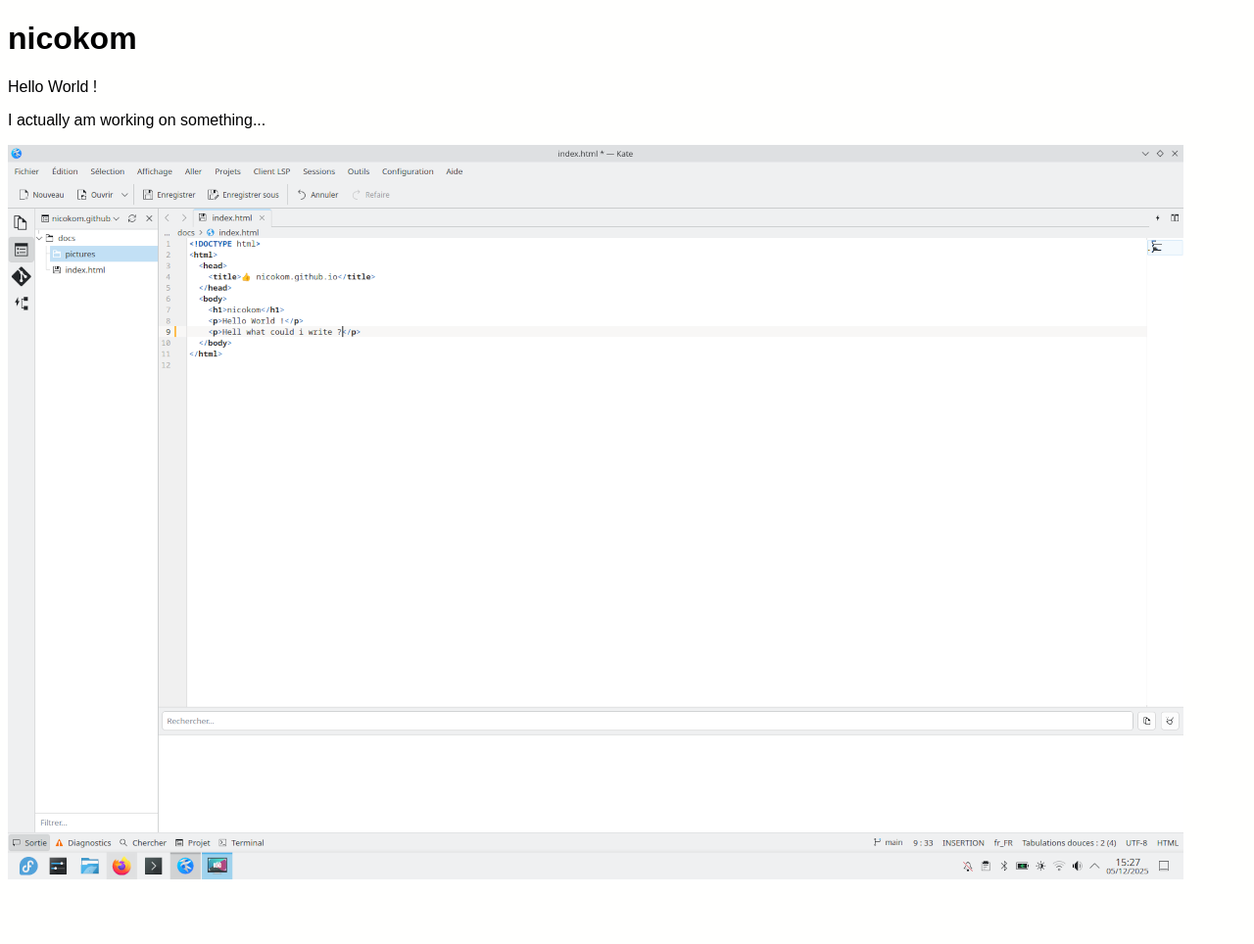
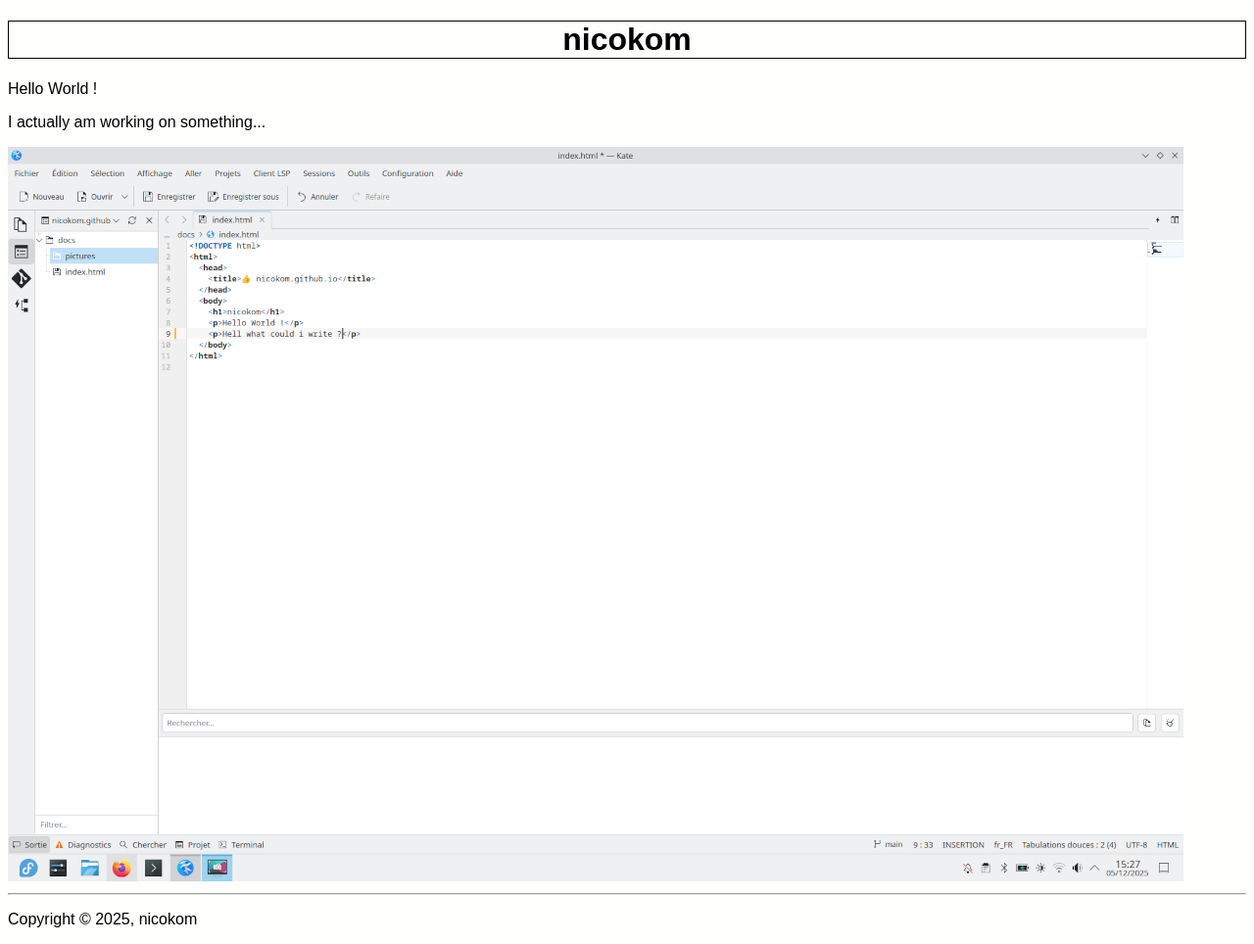
Before and after one commit to nicokom/nicokom.github.io, a plain HTML site: page docs/index.html in a window 1280 px wide. Shown: the whole page at 98% size. Before the commit the page ends 910 px from the top, so only its background shows below. Drawn offline with Linux system fonts and the light colour scheme.

Commit message:
Separe styles sheet

```diff
--- a/docs/index.html
+++ b/docs/index.html
@@ -2,18 +2,14 @@
 <html>
   <head>
     <title>👍 nicokom.github.io</title>
-    <style>
-    html {
-    background-color: #fffffe;
-    font-family: sans-serif;
-    color: #000001;
-    }
-    </style>
+    <link rel="stylesheet" type="text/css" href="styles/styles.css">
   </head>
   <body>
     <h1>nicokom</h1>
     <p>Hello World !</p>
     <p>I actually am working on something...</p>
     <img src="pictures/screenshot_20251205_152729.png" alt="Hell, what could I write ?">
+    <hr>
+    <p>Copyright © 2025, nicokom</p>
   </body>
 </html>
--- /dev/null
+++ b/docs/styles/styles.css
@@ -0,0 +1,10 @@
+html {
+    background-color: #fffffe;
+    font-family: sans-serif;
+    color: #000001;
+}
+
+h1 {
+    text-align: center;
+    border: solid 0.1rem;
+}
```
